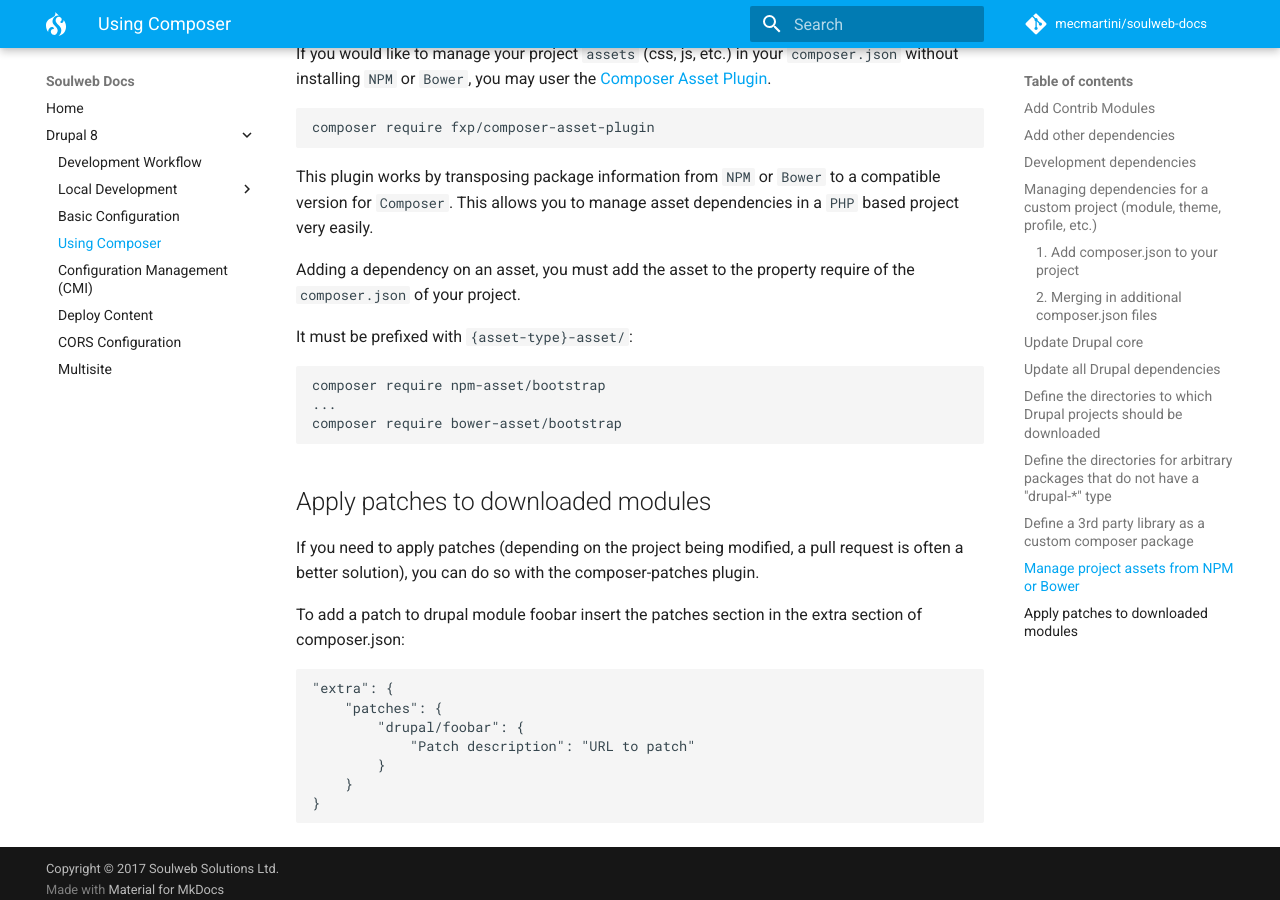
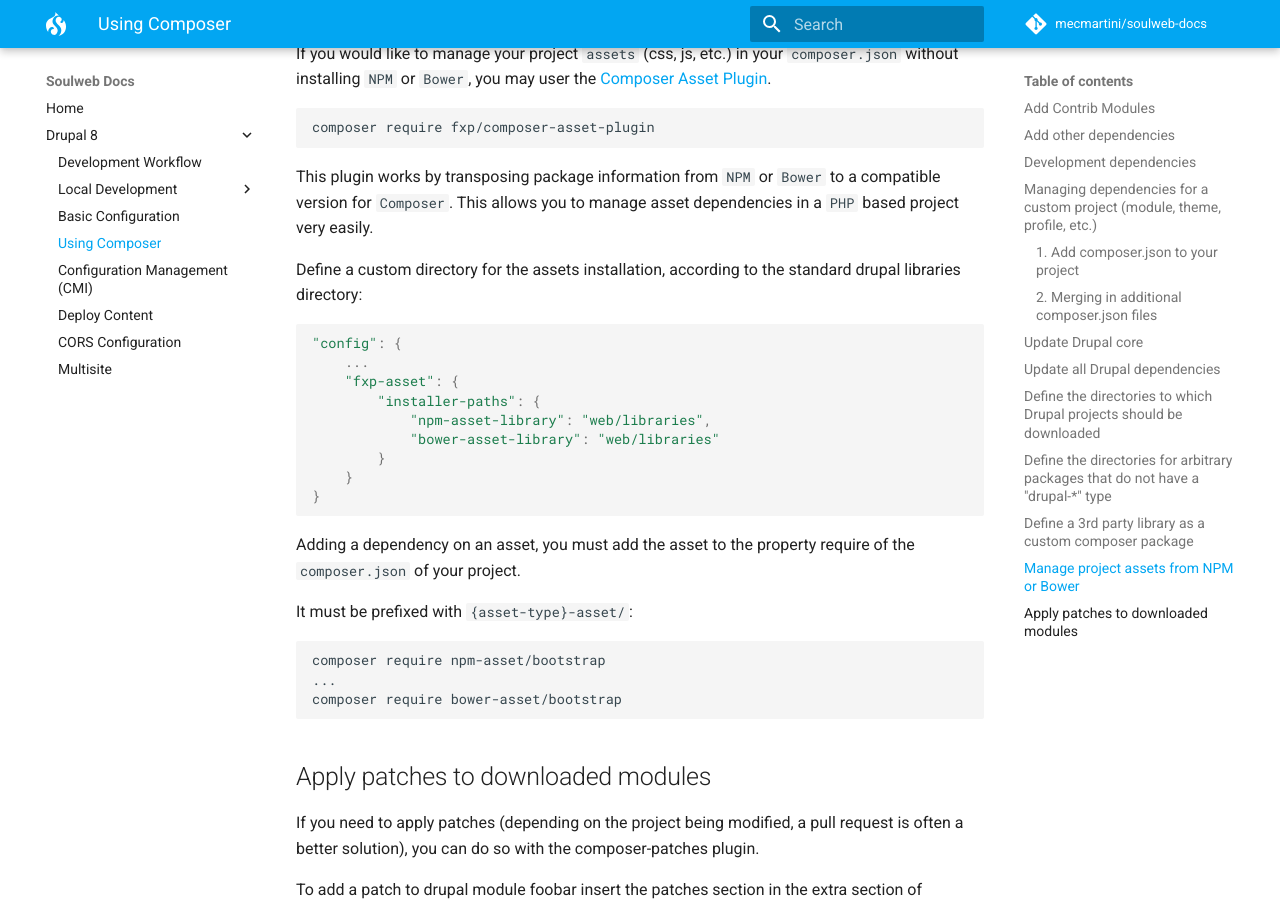
Before and after one commit to mecmartini/soulweb-docs, an MkDocs documentation site: the page built from docs/drupal/drupal_composer.md, in a window 1280 px wide and 900 px high, scrolled down 4642 px. Built offline with MkDocs 1.6.1 and Material for MkDocs 9.7.7, drawn with Linux system fonts in a browser that asks for light colours; comment, search, counter and statistics services are not loaded; old or Windows-style settings are respelled for this version of MkDocs.

Commit message:
Improved drupal composer docs

```diff
--- a/docs/drupal/drupal_composer.md
+++ b/docs/drupal/drupal_composer.md
@@ -165,6 +165,18 @@
 
 This plugin works by transposing package information from `NPM` or `Bower` to a compatible version for `Composer`. This allows you to manage asset dependencies in a `PHP` based project very easily.
 
+Define a custom directory for the assets installation, according to the standard drupal libraries directory:
+
+    "config": {
+        ...
+        "fxp-asset": {
+            "installer-paths": {
+                "npm-asset-library": "web/libraries",
+                "bower-asset-library": "web/libraries"
+            }
+        }
+    }
+
 Adding a dependency on an asset, you must add the asset to the property require of the `composer.json` of your project.
 
 It must be prefixed with `{asset-type}-asset/`:
```
Also changed, not shown: site/drupal/drupal_composer/index.html, site/mkdocs/search_index.json.
